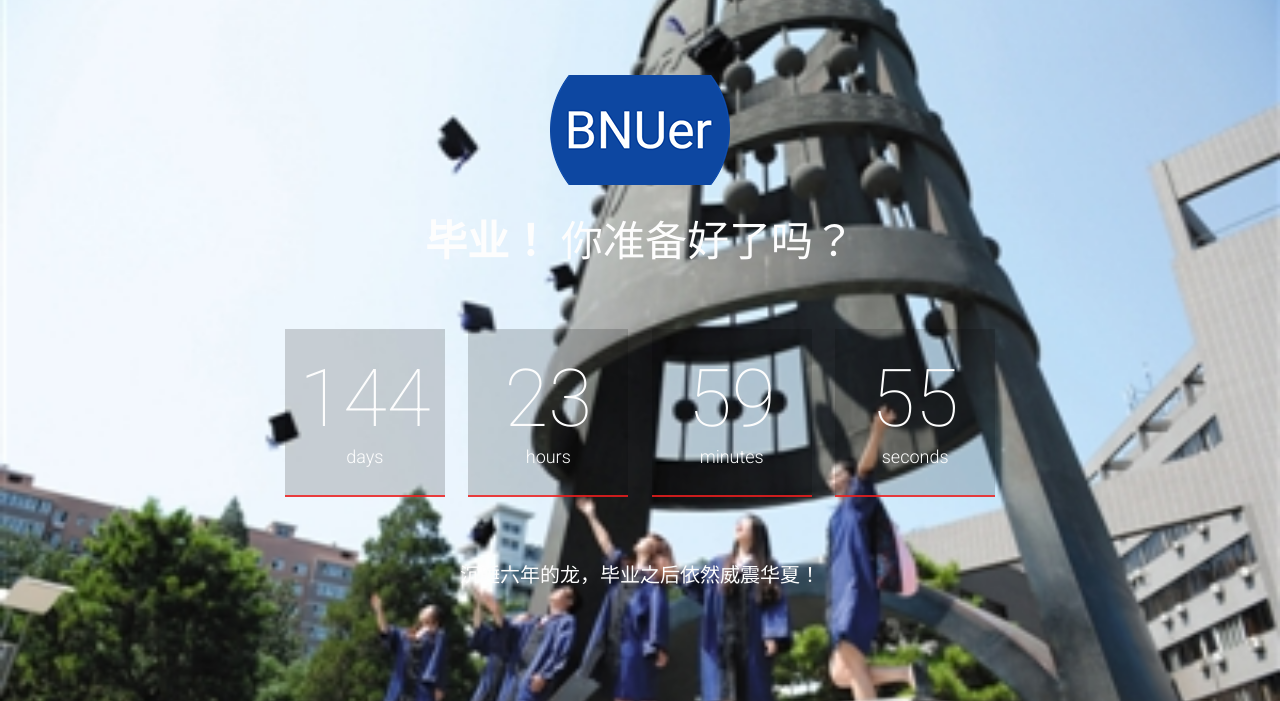
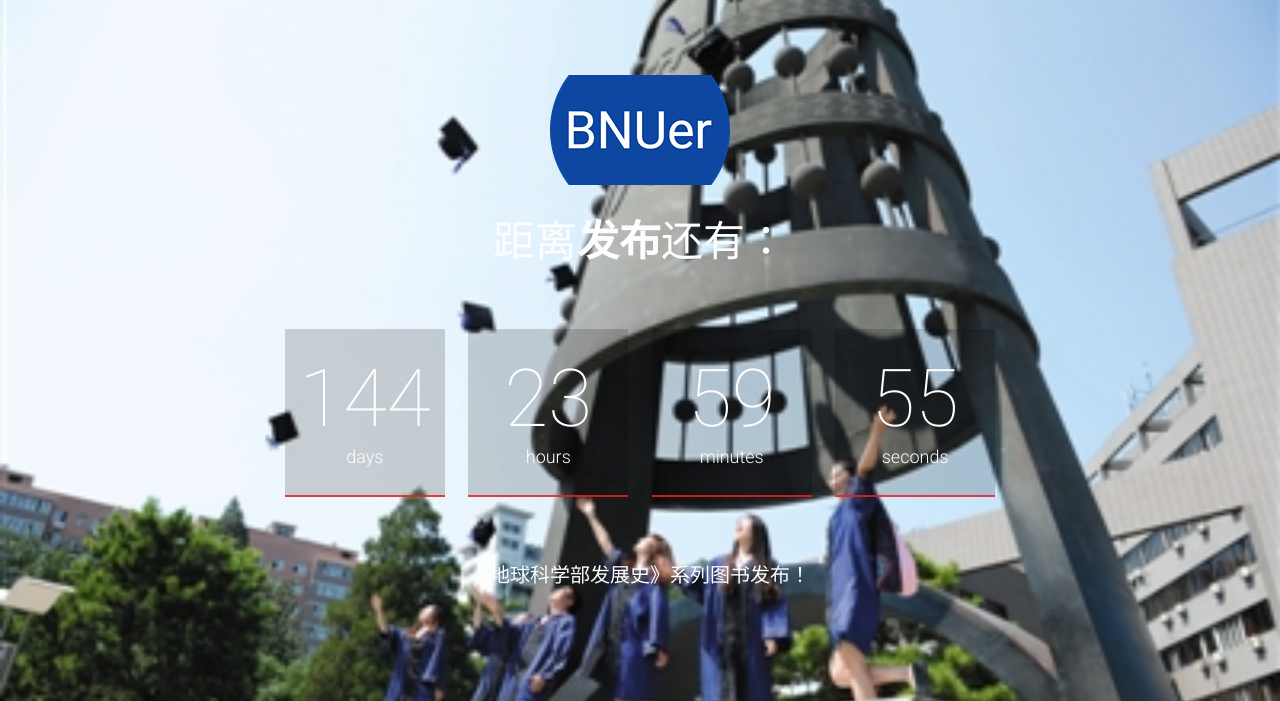
Before and after one commit to AdamZhengLu/that-thing, a plain HTML site: page index.html in a window 1280 px wide. Shown: the top 701 px of the page. Drawn offline with Linux system fonts and the light colour scheme.

Commit message:
Update index.html

```diff
--- a/index.html
+++ b/index.html
@@ -39,7 +39,8 @@
                         			<a href="">Erine - Bootstrap Coming Soon Template</a>
                         		</h1>
                         	</div>
-                            <h2 class="wow fadeInDown"> <strong>毕业！</strong> 你准备好了吗？ </h2>
+                            <!-- <h2 class="wow fadeInDown"> <strong>毕业！</strong> 你准备好了吗？ </h2>  -->
+		            <h2 class="wow fadeInDown"> 距离<strong>发布</strong>还有： </h2>
                             <div class="timer wow fadeInUp">
                                 <div class="days-wrapper">
                                     <span class="days"></span> <br>days
@@ -56,7 +57,7 @@
                             </div>
                             <div class="wow fadeInDown">
                             	<p>
-					沉睡六年的龙，毕业之后依然威震华夏！
+					《地球科学部发展史》系列图书发布！
                             	</p>
                             </div>
 
```
